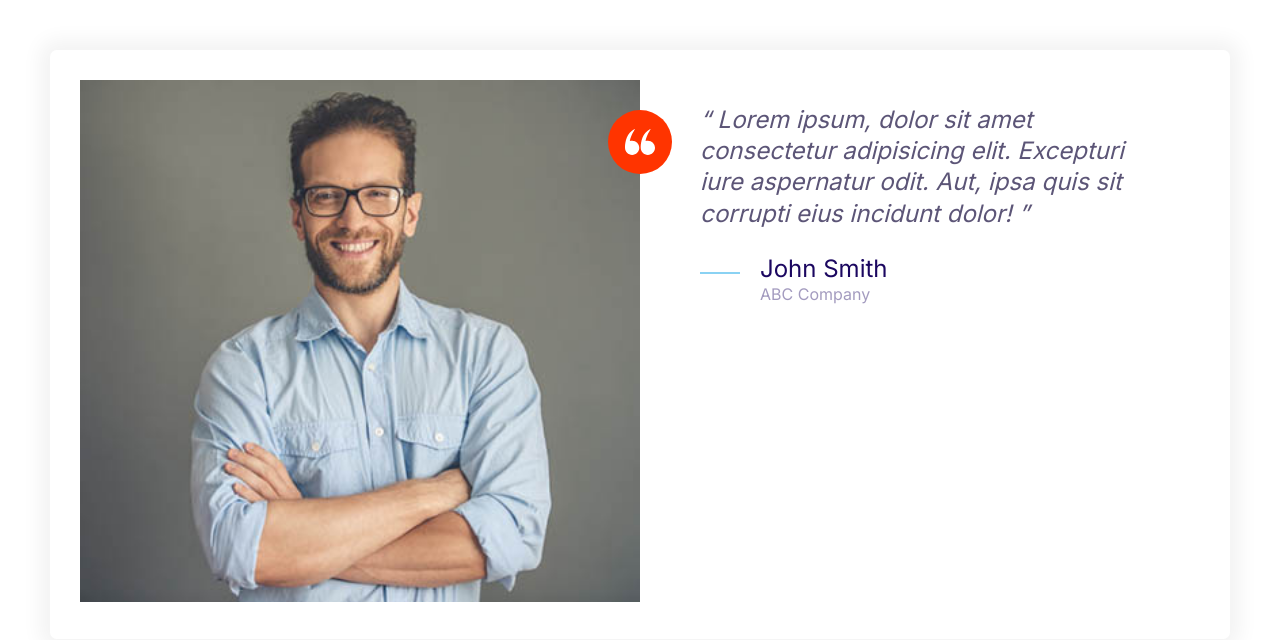
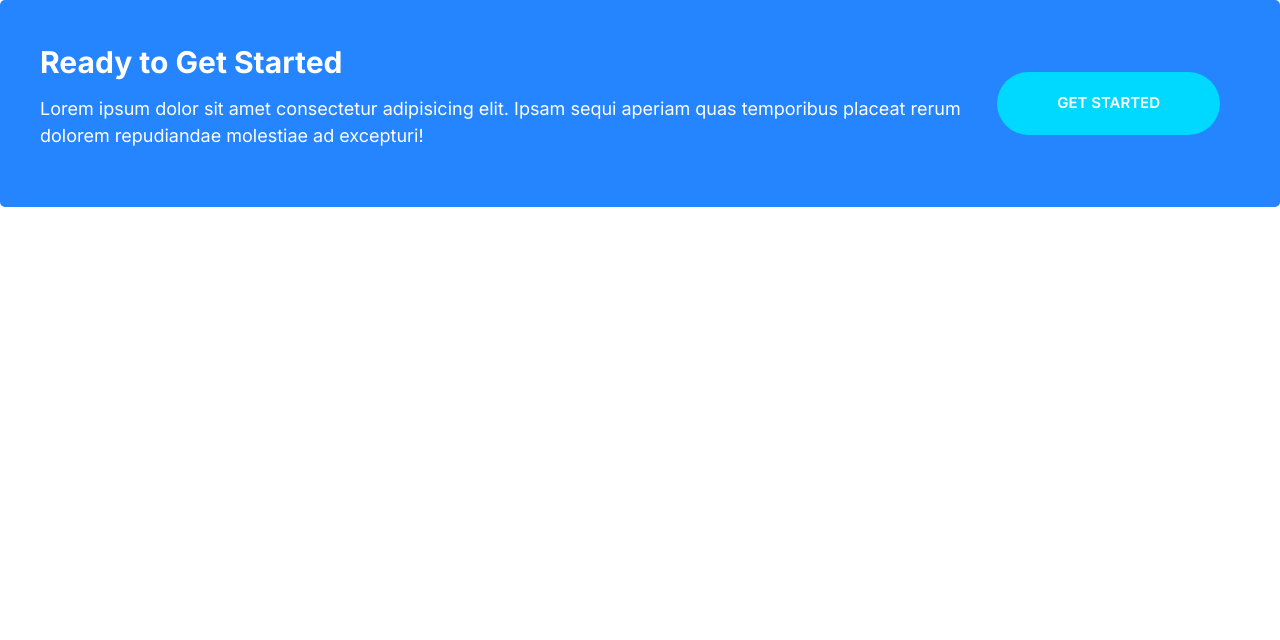
Before and after one commit to SahilAujla/moshify, a plain HTML site: page index.html in a window 1280 px wide. Drawn offline with Linux system fonts and the light colour scheme.

Commit message:
Created Callout Section.

```diff
--- a/css/styles.css
+++ b/css/styles.css
@@ -245,6 +245,11 @@ a {
 .btn--outline:hover {
   background: var(--color-headings);
   color: #fff;
+}
+
+.btn--stretched {
+  padding-left: 6rem;
+  padding-right: 6rem;
 }
 
 @media screen and (min-width: 1024px) {
@@ -496,3 +501,44 @@ a {
     overflow: visible;
   }
 }
+
+/* Callouts */
+.callout {
+  padding: 4rem;
+  border-radius: 5px;
+}
+
+.callout--primary {
+  background: var(--color-primary);
+  color: #fff;
+}
+
+.callout__heading {
+  color: #fff;
+  margin-top: 0;
+  font-size: 3rem;
+}
+
+.callout .btn {
+  justify-self: center;
+  align-self: center;
+}
+
+.callout__content {
+  text-align: center;
+}
+
+@media screen and (min-width: 768px) {
+  .callout .grid--1x2 {
+    grid-template-columns: 1fr auto;
+  }
+
+  .callout__content {
+    text-align: left;
+  }
+
+  .callout .btn {
+    justify-self: start;
+    margin: 0 2rem;
+  }
+}
--- a/index.html
+++ b/index.html
@@ -13,39 +13,18 @@
     <link rel="stylesheet" href="css/normalize.css" />
     <link rel="stylesheet" href="css/styles.css" />
   </head>
-  <body style="padding: 5rem">
-    <div class="card testimonial">
+  <body>
+    <div class="callout callout--primary">
       <div class="grid grid--1x2">
-        <div class="testimonial__image">
-          <img src="images/testimonial.jpg" alt="a happy, smiling customer" />
-          <span class="icon-container icon-container--accent">
-            <svg class="icon icon--white icon--small">
-              <use xlink:href="images/sprite.svg#quotes"></use>
-            </svg>
-          </span>
+        <div class="callout__content">
+          <h2 class="callout__heading">Ready to Get Started</h2>
+          <p>
+            Lorem ipsum dolor sit amet consectetur adipisicing elit. Ipsam sequi
+            aperiam quas temporibus placeat rerum dolorem repudiandae molestiae
+            ad excepturi!
+          </p>
         </div>
-        <blockquote class="quote">
-          <!-- <blockquote> is a block level element -->
-          <!--we could also use <q> element which is quote element which is an inline elemet-->
-          <p class="quote__text">
-            Lorem ipsum, dolor sit amet consectetur adipisicing elit. Excepturi
-            iure aspernatur odit. Aut, ipsa quis sit corrupti eius incidunt
-            dolor!
-          </p>
-          <footer>
-            <div class="media">
-              <div class="media__image">
-                <svg class="icon icon--primary quote__line">
-                  <use xlink:href="images/sprite.svg#line"></use>
-                </svg>
-              </div>
-              <div class="media__body">
-                <h3 class="media__title quote__author">John Smith</h3>
-                <p class="quote__organization">ABC Company</p>
-              </div>
-            </div>
-          </footer>
-        </blockquote>
+        <a href="#" class="btn btn--secondary btn--stretched">Get Started</a>
       </div>
     </div>
   </body>
```
Also changed, not shown: components/callouts.html (added, +13 -0 lines).
